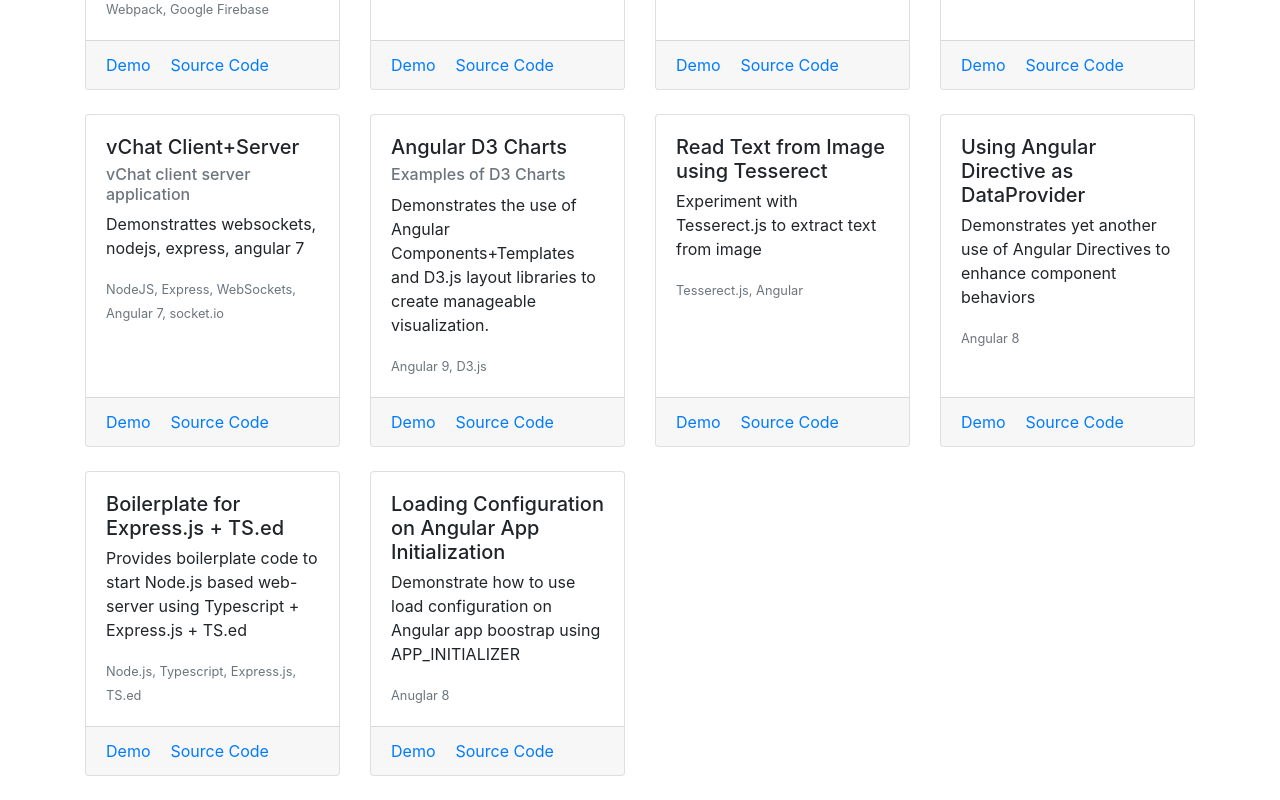
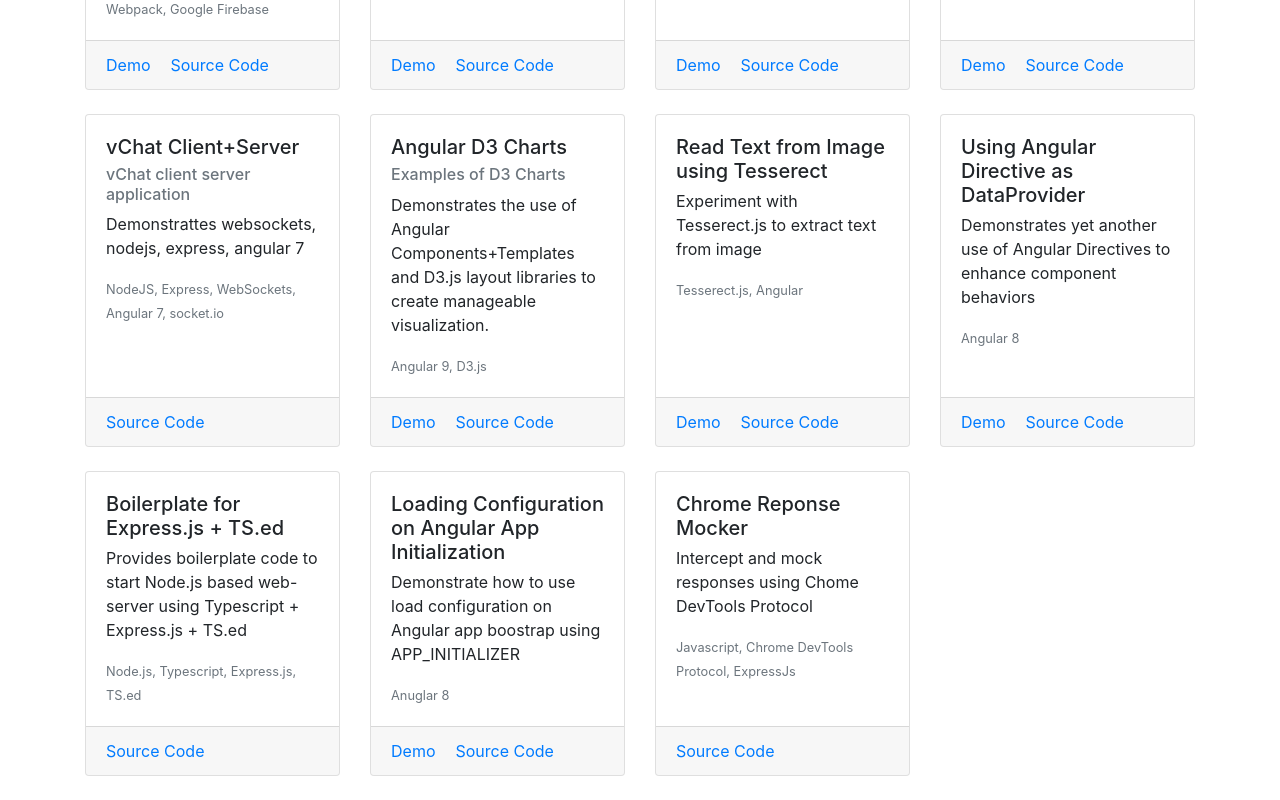
Before and after one commit to zoom2ashish/home, an Angular app: page / in a window 1280 px wide. Shown: the part 485-1285 px from the top of the page. Built offline with nearby package versions, Linux system fonts and the light colour scheme.

Commit message:
entry for chrome response mocker

```diff
--- a/src/app/app.component.html
+++ b/src/app/app.component.html
@@ -19,8 +19,8 @@
           <p class="card-text"><small class="text-muted">{{ card.tehnologies }}</small></p>
         </div>
         <div class="card-footer">
-          <a href="{{ card.demoUrl }}" target="_blank" class="card-link">Demo</a>
-          <a href="{{ card.githubRepoUrl }}" target="_blank" class="card-link">Source Code</a>
+          <a *ngIf="card?.demoUrl" href="{{ card.demoUrl }}" target="_blank" class="card-link">Demo</a>
+          <a *ngIf="card?.githubRepoUrl" href="{{ card.githubRepoUrl }}" target="_blank" class="card-link">Source Code</a>
         </div>
       </div>
     </div>
--- a/src/app/app.component.ts
+++ b/src/app/app.component.ts
@@ -95,6 +95,13 @@ export class AppComponent {
       tehnologies: 'Anuglar 8',
       demoUrl: 'https://angular-load-config-on-init.stackblitz.io',
       githubRepoUrl: 'https://stackblitz.com/edit/angular-load-config-on-init'
-    }
+    },
+    {
+      title: 'Chrome Reponse Mocker',
+      subtitle: '',
+      description: 'Intercept and mock responses  using Chome DevTools Protocol',
+      tehnologies: 'Javascript, Chrome DevTools Protocol, ExpressJs',
+      githubRepoUrl: 'https://github.com/zoom2ashish/chrome-response-mocker'
+    },
   ];
 }
```
Also changed, not shown: 1 other file (tests, documents, lock files or other folders).
